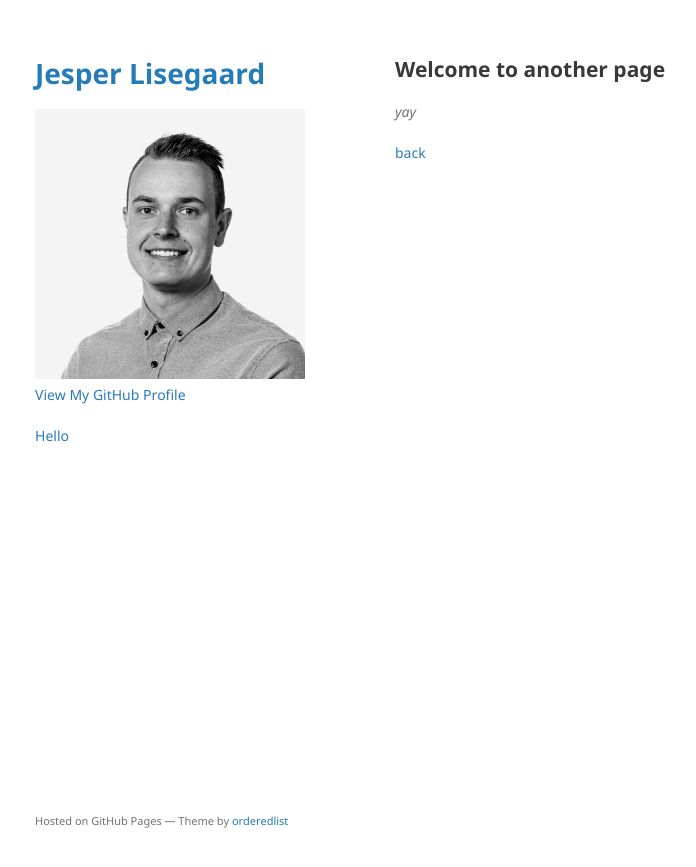
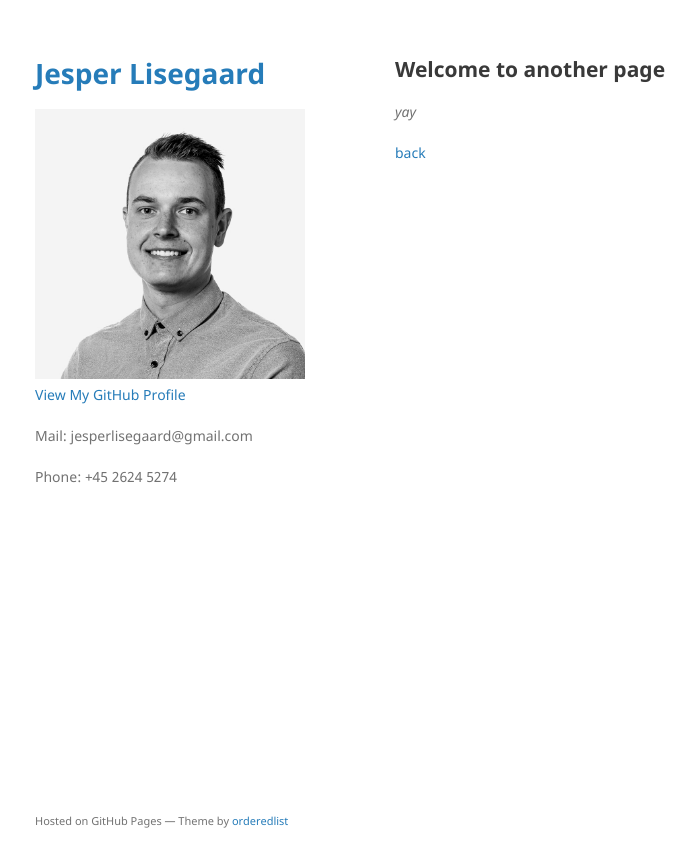
Before and after one commit to JLisegaard/jlisegaard.github.io, a Jekyll site: the page built from another-page.md, in a window 1280 px wide. Shown: the top 867 px of the page, without its empty margins (175-871 px from the left). Built offline with Jekyll 4.4.1, drawn with Linux system fonts in a browser that asks for light colours; our own code applies the rules of GitHub Pages for plain Markdown files.

Commit message:
Update default.html

```diff
--- a/_layouts/default.html
+++ b/_layouts/default.html
@@ -32,7 +32,9 @@
         <p class="view"><a href="{{ site.github.owner_url }}">View My GitHub Profile</a></p>
         {% endif %}
 
-        <p class="view"><a>Hello</a></p>
+        <p class="view">Mail: jesperlisegaard@gmail.com</p>
+
+        <p class="view">Phone: +45 2624 5274</p>
 
         <!--{% if site.show_downloads %}
         <ul class="downloads">
```
